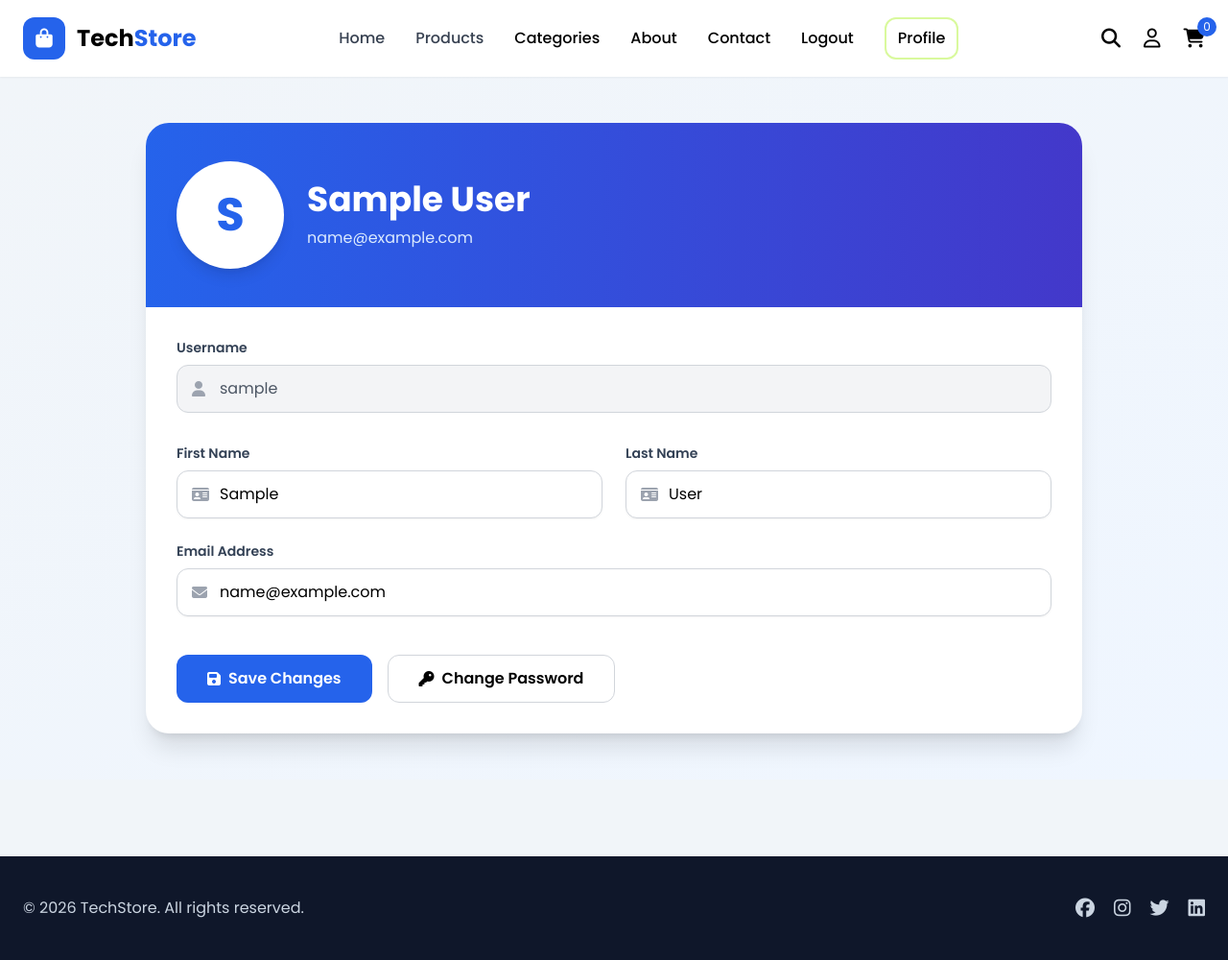
After one commit to 1992prabhat/Ecom_django, a Django app: page /users/profile/ in a window 1280 px wide. The commit adds this page. Shown: the whole page at 96% size. Run offline with Django 5.2, Linux system fonts and the light colour scheme; the visitor is signed in with stand-in values (Sample User, id 1); some libraries are stand-ins or nearby versions.

Commit message:
Chnage password done.

```diff
--- a/myecom/settings.py
+++ b/myecom/settings.py
@@ -235,6 +235,10 @@ STATICFILES_DIRS = [
     BASE_DIR / "static",
 ]
 
+LOGIN_URL = "users:login"
+LOGIN_REDIRECT_URL = "products:index"      # or your home page URL name
+LOGOUT_REDIRECT_URL = "products:index"
+
 # EMAIL_BACKEND = "django.core.mail.backends.console.EmailBackend"
 
 EMAIL_BACKEND = "django.core.mail.backends.smtp.EmailBackend"
--- a/templates/includes/navbar.html
+++ b/templates/includes/navbar.html
@@ -69,7 +69,7 @@
 								{% endif %}
 
 								{% if user.is_authenticated %}
-									<a href="#"
+									<a href="{% url 'users:profile' %}"
 										class="flex items-center gap-3 px-3 py-2 border-2 border-lime-200 rounded-xl hover:border-lime-500 hover:bg-lime-50 transition duration-300">
 
 											Profile
--- a/users/decorators.py
+++ b/users/decorators.py
@@ -1,6 +1,5 @@
 from functools import wraps
 from django.shortcuts import redirect
-
 
 def anonymous_required(view_func):
     @wraps(view_func)
--- a/users/forms.py
+++ b/users/forms.py
@@ -1,6 +1,6 @@
 from django.contrib.auth.models import User
-from django.contrib.auth.forms import UserCreationForm, AuthenticationForm
-
+from django.contrib.auth.forms import UserCreationForm, AuthenticationForm, PasswordChangeForm
+from django import forms
 class RegisterForm(UserCreationForm):
     class Meta:
         model = User
@@ -45,3 +45,47 @@ class LoginForm(AuthenticationForm):
 							'class': 'w-full border border-gray-300 rounded-xl p-3 focus:ring-2 focus:ring-blue-500 focus:border-blue-500 outline-none',
               'placeholder': field.label,
 					})
+
+
+class ProfileForm(forms.ModelForm):
+		class Meta:
+				model = User
+				fields = ["first_name", "last_name", "email"]
+				exclude = ["username", "password1", "password2"]
+
+		def __init__(self, *args, **kwargs):
+				super().__init__(*args, **kwargs)
+
+				for field in self.fields.values():
+						field.widget.attrs.update({
+								"class": (
+										"w-full pl-11 pr-4 py-3 rounded-xl border border-gray-300 "
+										"bg-white shadow-sm transition duration-200 "
+										"focus:outline-none focus:ring-2 focus:ring-blue-500 "
+										"focus:border-blue-500 hover:border-blue-400"
+								)
+						})
+
+from django import forms
+
+class ChangePasswordForm(PasswordChangeForm):
+
+    def __init__(self, *args, **kwargs):
+        super().__init__(*args, **kwargs)
+
+        placeholders = {
+            "old_password": "Enter your current password",
+            "new_password1": "Enter your new password",
+            "new_password2": "Confirm your new password",
+        }
+
+        for name, field in self.fields.items():
+            field.widget.attrs.update({
+                "class": (
+                    "w-full px-4 py-3 rounded-xl border border-gray-300 "
+                    "bg-white shadow-sm transition "
+                    "focus:outline-none focus:ring-2 "
+                    "focus:ring-blue-500 focus:border-blue-500"
+                ),
+                "placeholder": placeholders.get(name, ""),
+            })
--- /dev/null
+++ b/users/templates/users/profile.html
@@ -0,0 +1,175 @@
+{% extends "base.html" %}
+
+{% block title %}
+My Profile | TechStore
+{% endblock %}
+
+{% block content %}
+
+<section class="bg-gradient-to-br from-slate-100 to-blue-50 py-12 min-h-[85vh]">
+
+    <div class="max-w-5xl mx-auto px-6">
+
+        <div class="bg-white rounded-3xl shadow-xl overflow-hidden">
+
+            <!-- Header -->
+            <div class="bg-gradient-to-r from-blue-600 to-indigo-700 px-8 py-10">
+
+                <div class="flex flex-col md:flex-row items-center gap-6">
+
+                    <div class="w-28 h-28 rounded-full bg-white text-blue-600 flex items-center justify-center text-5xl font-bold shadow-lg">
+                        {{ request.user.first_name|first|default:request.user.username|first|upper }}
+                    </div>
+
+                    <div class="text-white text-center md:text-left">
+
+                        <h1 class="text-4xl font-bold">
+                            {{ request.user.get_full_name|default:request.user.username }}
+                        </h1>
+
+                        <p class="text-blue-100 mt-2">
+                            {{ request.user.email }}
+                        </p>
+
+                    </div>
+
+                </div>
+
+            </div>
+
+            <!-- Form -->
+            <div class="p-8">
+
+                <form method="post">
+
+                    {% csrf_token %}
+
+                    {% if form.non_field_errors %}
+                        <div class="mb-6 bg-red-100 border border-red-300 text-red-700 rounded-xl p-4">
+                            {{ form.non_field_errors }}
+                        </div>
+                    {% endif %}
+
+                    <!-- Username -->
+                    <div class="mb-8">
+
+                        <label class="block text-sm font-semibold text-slate-700 mb-2">
+                            Username
+                        </label>
+
+                        <div class="relative">
+
+                            <i class="fa-solid fa-user absolute left-4 top-1/2 -translate-y-1/2 text-gray-400"></i>
+
+                            <input
+                                type="text"
+                                value="{{ request.user.username }}"
+                                disabled
+                                class="w-full pl-11 pr-4 py-3 rounded-xl border border-gray-300 bg-gray-100 text-gray-600 cursor-not-allowed">
+
+                        </div>
+
+                    </div>
+
+                    <div class="grid md:grid-cols-2 gap-6">
+
+                        <!-- First Name -->
+                        <div>
+
+                            <label class="block text-sm font-semibold text-slate-700 mb-2">
+                                First Name
+                            </label>
+
+                            <div class="relative">
+
+                                <i class="fa-solid fa-id-card absolute left-4 top-1/2 -translate-y-1/2 text-gray-400"></i>
+
+                                {{ form.first_name }}
+
+                            </div>
+
+                            {% for error in form.first_name.errors %}
+                                <p class="text-red-500 text-sm mt-1">{{ error }}</p>
+                            {% endfor %}
+
+                        </div>
+
+                        <!-- Last Name -->
+                        <div>
+
+                            <label class="block text-sm font-semibold text-slate-700 mb-2">
+                                Last Name
+                            </label>
+
+                            <div class="relative">
+
+                                <i class="fa-solid fa-id-card absolute left-4 top-1/2 -translate-y-1/2 text-gray-400"></i>
+
+                                {{ form.last_name }}
+
+                            </div>
+
+                            {% for error in form.last_name.errors %}
+                                <p class="text-red-500 text-sm mt-1">{{ error }}</p>
+                            {% endfor %}
+
+                        </div>
+
+                    </div>
+
+                    <!-- Email -->
+                    <div class="mt-6">
+
+                        <label class="block text-sm font-semibold text-slate-700 mb-2">
+                            Email Address
+                        </label>
+
+                        <div class="relative">
+
+                            <i class="fa-solid fa-envelope absolute left-4 top-1/2 -translate-y-1/2 text-gray-400"></i>
+
+                            {{ form.email }}
+
+                        </div>
+
+                        {% for error in form.email.errors %}
+                            <p class="text-red-500 text-sm mt-1">{{ error }}</p>
+                        {% endfor %}
+
+                    </div>
+
+                    <!-- Buttons -->
+                    <div class="flex flex-col sm:flex-row gap-4 mt-10">
+
+                        <button
+                            type="submit"
+                            class="flex items-center justify-center gap-2 bg-blue-600 hover:bg-blue-700 text-white px-8 py-3 rounded-xl font-semibold transition">
+
+                            <i class="fa-solid fa-floppy-disk"></i>
+
+                            Save Changes
+
+                        </button>
+
+                        <a href="{% url 'users:change_password' %}"
+                           class="flex items-center justify-center gap-2 border border-gray-300 hover:bg-gray-100 px-8 py-3 rounded-xl font-semibold transition">
+
+                            <i class="fa-solid fa-key"></i>
+
+                            Change Password
+
+                        </a>
+
+                    </div>
+
+                </form>
+
+            </div>
+
+        </div>
+
+    </div>
+
+</section>
+
+{% endblock %}
--- a/users/urls.py
+++ b/users/urls.py
@@ -10,5 +10,6 @@ urlpatterns = [
 	path('email-verification_sent/', views.email_verification_sent, name='email_verification_sent'),
 	path('email-verification-success/', views.email_verification_success, name='email_verification_success'),
 	path('email-verification-failed/', views.email_verification_failed, name='email_verification_failed'),
-# 	path('profile/', views.profile, name='profile'),
+	path('profile/', views.profile, name='profile'),
+	path('change-password/', views.change_password, name='change_password'),
 ]
--- a/users/views.py
+++ b/users/views.py
@@ -9,6 +9,9 @@ from django.utils.encoding import force_bytes, force_str
 from django.contrib.auth.models import User
 from django.core.mail import EmailMultiAlternatives
 from .decorators import anonymous_required
+from .forms import ProfileForm, ChangePasswordForm
+from django.contrib.auth.decorators import login_required
+from django.contrib.auth import update_session_auth_hash
 
 # Create your views here.
 # Only anonymous users can visit this view
@@ -90,3 +93,26 @@ def email_verification_success(request):
 
 def email_verification_failed(request):
 	return render(request, 'users/email_verification_failed.html')
+
+@login_required
+def profile(request):
+	form = ProfileForm(instance=request.user)
+	if request.method == 'POST':
+		form = ProfileForm(request.POST, instance=request.user)
+		if form.is_valid():
+			form.save()
+			return redirect('users:profile')
+	else:
+		return render(request, 'users/profile.html', {'form': form})
+
+@login_required
+def change_password(request):
+		form = ChangePasswordForm(request.user)
+		if request.method == 'POST':
+				form = ChangePasswordForm(request.POST, request.user)
+				if form.is_valid():
+						user = form.save()
+						update_session_auth_hash(request, user)
+						return redirect('users:profile')
+		else:
+				return render(request, 'users/change_password.html', {'form': form})
```
Also changed, not shown: users/templates/users/change_password.html (added, +132 -0 lines).
